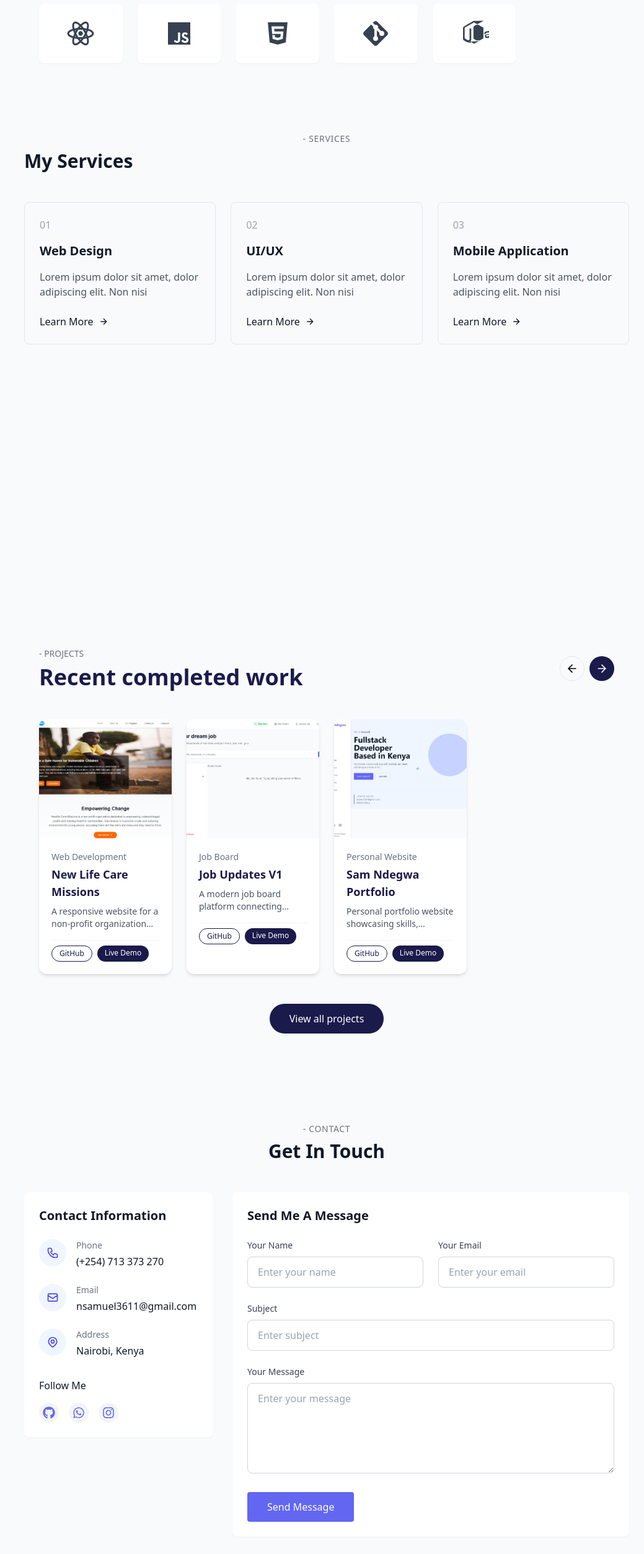
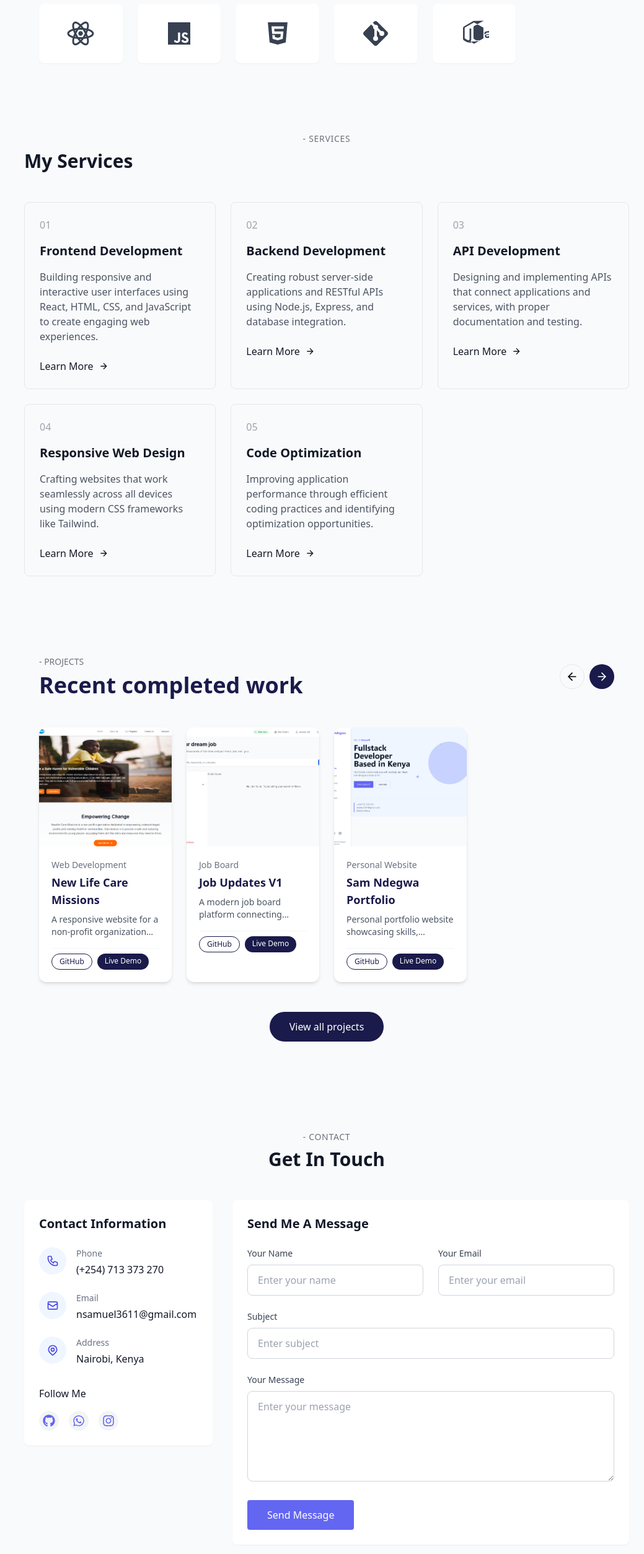
Before and after one commit to Samtech361/v1.portfolio, a React (Vite) app: page / in a window 1280 px wide. Shown: the part 1605-4113 px from the top of the page at 62% size, without its empty margins (241-1280 px from the left). Built offline with nearby package versions, Linux system fonts and the light colour scheme; no server answers.

Commit message:
contact update

```diff
--- a/package.json
+++ b/package.json
@@ -10,6 +10,8 @@
     "preview": "vite preview"
   },
   "dependencies": {
+    "@emailjs/browser": "^4.4.1",
+    "dotenv": "^16.5.0",
     "lucide-react": "^0.503.0",
     "react": "^18.3.1",
     "react-dom": "^18.3.1",
--- a/src/components/ServicesSection.jsx
+++ b/src/components/ServicesSection.jsx
@@ -2,21 +2,33 @@ function ServicesSection() {
   const services = [
     {
       id: "01",
-      title: "Web Design",
+      title: "Frontend Development",
       description:
-        "Lorem ipsum dolor sit amet, dolor adipiscing elit. Non nisi",
+        "Building responsive and interactive user interfaces using React, HTML, CSS, and JavaScript to create engaging web experiences.",
     },
     {
       id: "02",
-      title: "UI/UX",
+      title: "Backend Development",
       description:
-        "Lorem ipsum dolor sit amet, dolor adipiscing elit. Non nisi",
+        "Creating robust server-side applications and RESTful APIs using Node.js, Express, and database integration.",
     },
     {
       id: "03",
-      title: "Mobile Application",
+      title: "API Development",
       description:
-        "Lorem ipsum dolor sit amet, dolor adipiscing elit. Non nisi",
+        "Designing and implementing APIs that connect applications and services, with proper documentation and testing.",
+    },
+    {
+      id: "04",
+      title: "Responsive Web Design",
+      description:
+        "Crafting websites that work seamlessly across all devices using modern CSS frameworks like Tailwind.",
+    },
+    {
+      id: "05",
+      title: "Code Optimization",
+      description:
+        "Improving application performance through efficient coding practices and identifying optimization opportunities.",
     },
   ];
 
--- a/src/pages/Contact.jsx
+++ b/src/pages/Contact.jsx
@@ -1,6 +1,87 @@
+import { useState, useEffect } from "react";
 import { FaGithub, FaInstagram, FaWhatsapp } from "react-icons/fa";
+import emailjs from "@emailjs/browser";
 
 function Contact() {
+  const [formData, setFormData] = useState({
+    name: "",
+    email: "",
+    subject: "",
+    message: "",
+  });
+
+  const [isSubmitting, setIsSubmitting] = useState(false);
+  const [submitStatus, setSubmitStatus] = useState({
+    success: false,
+    error: false,
+    message: "",
+  });
+
+  useEffect(() => {
+    if (import.meta.env.VITE_EMAILJS_USER_ID) {
+      emailjs.init(import.meta.env.VITE_EMAILJS_USER_ID);
+    }
+  }, []);
+
+  const handleChange = (e) => {
+    const { id, value } = e.target;
+    setFormData((prev) => ({
+      ...prev,
+      [id]: value,
+    }));
+  };
+
+  const handleSubmit = (e) => {
+    e.preventDefault();
+    setIsSubmitting(true);
+    setSubmitStatus({
+      success: false,
+      error: false,
+      message: "",
+    });
+
+    // Using environment variables for EmailJS configuration
+    const serviceId = import.meta.env.VITE_EMAILJS_SERVICE_ID;
+    const templateId = import.meta.env.VITE_EMAILJS_TEMPLATE_ID;
+    const userId = import.meta.env.VITE_EMAILJS_USER_ID;
+
+    const templateParams = {
+      from_name: formData.name,
+      from_email: formData.email,
+      subject: formData.subject,
+      message: formData.message,
+    };
+
+    emailjs
+      .send(serviceId, templateId, templateParams)
+      .then((response) => {
+        console.log("SUCCESS!", response.status, response.text);
+        setSubmitStatus({
+          success: true,
+          error: false,
+          message: "Message sent successfully!",
+        });
+        // Reset form
+        setFormData({
+          name: "",
+          email: "",
+          subject: "",
+          message: "",
+        });
+      })
+      .catch((error) => {
+        console.error("FAILED...", error);
+        setSubmitStatus({
+          success: false,
+          error: true,
+          message: "Failed to send message. Please try again.",
+        });
+      })
+      .finally(() => {
+        setIsSubmitting(false);
+      });
+  };
+
   return (
     <div className="py-12">
       <div className="container mx-auto px-6">
@@ -88,6 +169,7 @@ function Contact() {
                   <a
                     href="https://github.com/samtech361"
                     target="_blank"
+                    rel="noopener noreferrer"
                     className="h-8 w-8 rounded-full bg-gray-100 flex items-center justify-center text-indigo-500 hover:bg-indigo-100 hover:text-indigo-600 transition-colors"
                   >
                     <span className="sr-only">Github</span>
@@ -96,6 +178,7 @@ function Contact() {
                   <a
                     href="https://wa.me/254713373270"
                     target="_blank"
+                    rel="noopener noreferrer"
                     className="h-8 w-8 rounded-full bg-gray-100 flex items-center justify-center text-indigo-500 hover:bg-indigo-100 hover:text-indigo-600 transition-colors"
                   >
                     <span className="sr-only">WhatsApp</span>
@@ -104,6 +187,7 @@ function Contact() {
                   <a
                     href="https://www.instagram.com/beaversam36/"
                     target="_blank"
+                    rel="noopener noreferrer"
                     className="h-8 w-8 rounded-full bg-gray-100 flex items-center justify-center text-indigo-500 hover:bg-indigo-100 hover:text-indigo-600 transition-colors"
                   >
                     <span className="sr-only">Instagram</span>
@@ -120,7 +204,19 @@ function Contact() {
                 Send Me A Message
               </h3>
 
-              <form>
+              {submitStatus.success && (
+                <div className="mb-6 p-4 bg-green-50 border border-green-200 text-green-700 rounded-lg">
+                  {submitStatus.message}
+                </div>
+              )}
+
+              {submitStatus.error && (
+                <div className="mb-6 p-4 bg-red-50 border border-red-200 text-red-700 rounded-lg">
+                  {submitStatus.message}
+                </div>
+              )}
+
+              <form onSubmit={handleSubmit}>
                 <div className="grid grid-cols-1 md:grid-cols-2 gap-6 mb-6">
                   <div>
                     <label
@@ -132,6 +228,9 @@ function Contact() {
                     <input
                       type="text"
                       id="name"
+                      value={formData.name}
+                      onChange={handleChange}
+                      required
                       className="w-full px-4 py-3 rounded-lg border border-gray-300 focus:outline-none focus:ring-2 focus:ring-indigo-500 focus:border-transparent"
                       placeholder="Enter your name"
                     />
@@ -147,6 +246,9 @@ function Contact() {
                     <input
                       type="email"
                       id="email"
+                      value={formData.email}
+                      onChange={handleChange}
+                      required
                       className="w-full px-4 py-3 rounded-lg border border-gray-300 focus:outline-none focus:ring-2 focus:ring-indigo-500 focus:border-transparent"
                       placeholder="Enter your email"
                     />
@@ -163,6 +265,9 @@ function Contact() {
                   <input
                     type="text"
                     id="subject"
+                    value={formData.subject}
+                    onChange={handleChange}
+                    required
                     className="w-full px-4 py-3 rounded-lg border border-gray-300 focus:outline-none focus:ring-2 focus:ring-indigo-500 focus:border-transparent"
                     placeholder="Enter subject"
                   />
@@ -178,6 +283,9 @@ function Contact() {
                   <textarea
                     id="message"
                     rows="5"
+                    value={formData.message}
+                    onChange={handleChange}
+                    required
                     className="w-full px-4 py-3 rounded-lg border border-gray-300 focus:outline-none focus:ring-2 focus:ring-indigo-500 focus:border-transparent"
                     placeholder="Enter your message"
                   ></textarea>
@@ -185,9 +293,40 @@ function Contact() {
 
                 <button
                   type="submit"
-                  className="bg-indigo-500 text-white px-8 py-3 rounded font-medium hover:bg-gray-800 transition-colors"
+                  disabled={isSubmitting}
+                  className={`${
+                    isSubmitting
+                      ? "bg-indigo-400"
+                      : "bg-indigo-500 hover:bg-gray-800"
+                  } text-white px-8 py-3 rounded font-medium transition-colors flex items-center`}
                 >
-                  Send Message
+                  {isSubmitting ? (
+                    <>
+                      <svg
+                        className="animate-spin -ml-1 mr-3 h-5 w-5 text-white"
+                        xmlns="http://www.w3.org/2000/svg"
+                        fill="none"
+                        viewBox="0 0 24 24"
+                      >
+                        <circle
+                          className="opacity-25"
+                          cx="12"
+                          cy="12"
+                          r="10"
+                          stroke="currentColor"
+                          strokeWidth="4"
+                        ></circle>
+                        <path
+                          className="opacity-75"
+                          fill="currentColor"
+                          d="M4 12a8 8 0 018-8V0C5.373 0 0 5.373 0 12h4zm2 5.291A7.962 7.962 0 014 12H0c0 3.042 1.135 5.824 3 7.938l3-2.647z"
+                        ></path>
+                      </svg>
+                      Sending...
+                    </>
+                  ) : (
+                    "Send Message"
+                  )}
                 </button>
               </form>
             </div>
```
Also changed, not shown: 2 other files (tests, documents, lock files or other folders).
